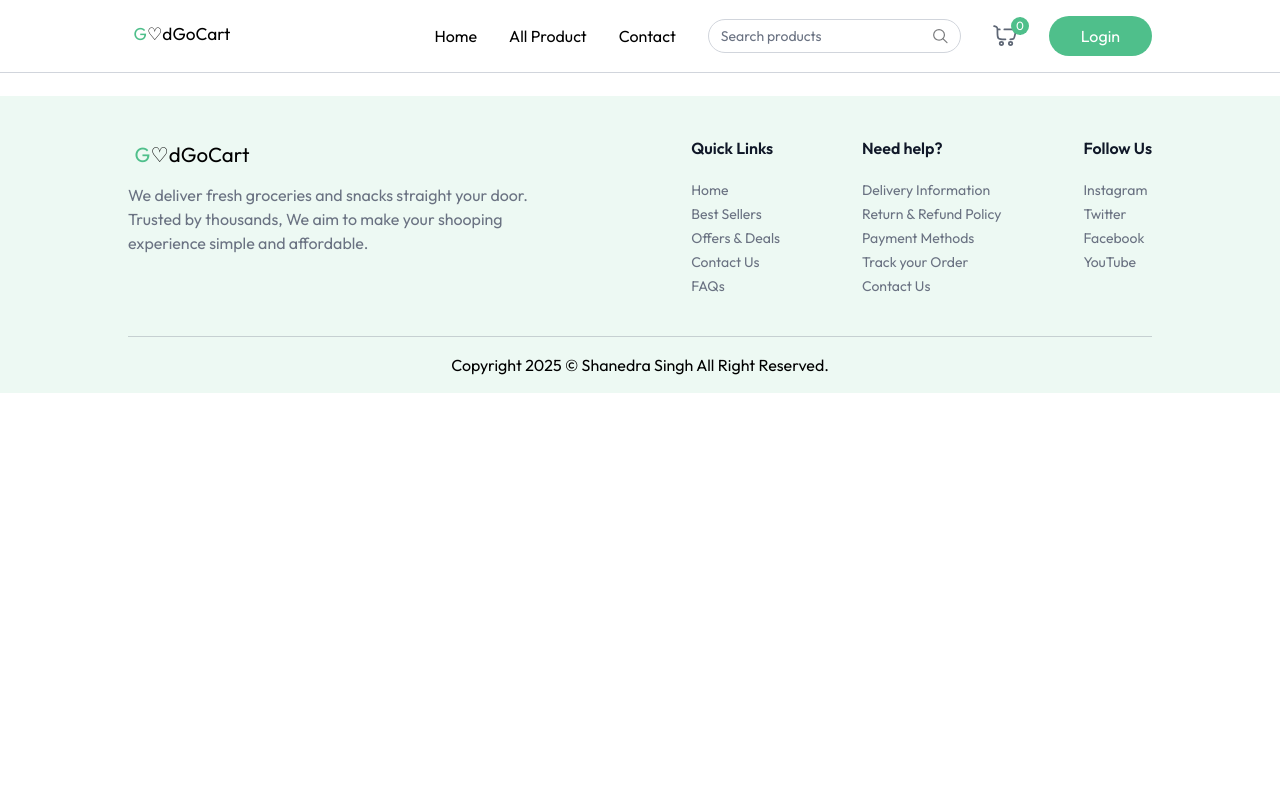
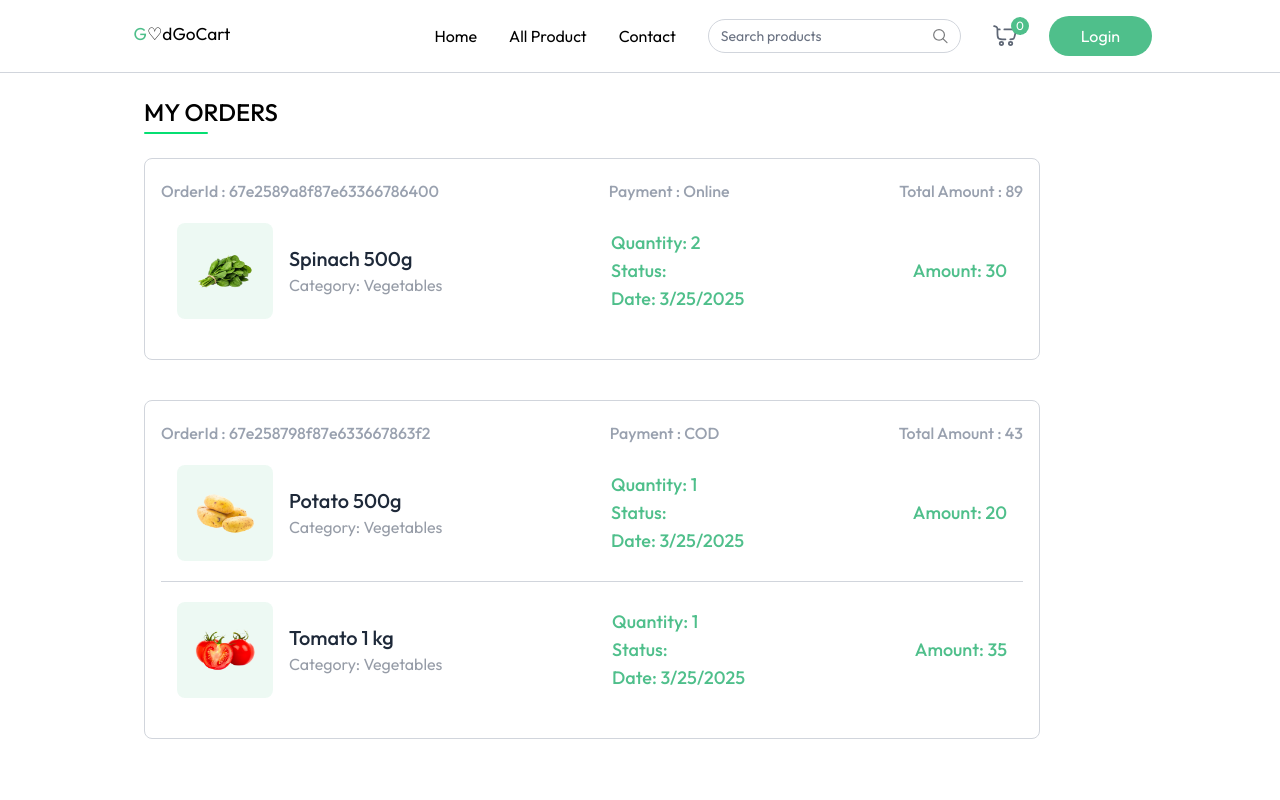
Before and after one commit to shanedrasingh05/gudgocart, a React (Vite) app in the folder client/: page /my-orders in a window 1280 px wide. Shown: the top 800 px of the page. Built offline with nearby package versions, Linux system fonts and the light colour scheme.

Commit message:
add file

```diff
--- a/client/src/App.jsx
+++ b/client/src/App.jsx
@@ -13,6 +13,7 @@ import ProductCategory from './pages/ProductCategory';
 import ProductDetails from './pages/ProductDetails';
 import Cart from './pages/Cart';
 import AddAddress from './pages/AddAddress';
+import MyOrders from './pages/MyOrders';
 const App = () => {
 
   const isSellerPath = useLocation().pathname.includes("seller");
@@ -39,6 +40,7 @@ const App = () => {
           <Route  path="/products/:category/:id" element={<ProductDetails />} />
           <Route  path="/cart" element={<Cart />} />
           <Route  path="/add-address" element={<AddAddress />} />
+          <Route  path="/my-orders" element={<MyOrders />} />
         </Routes>
       </div>
       {!isSellerPath && <Footer />}
--- a/client/src/components/ProductCard.jsx
+++ b/client/src/components/ProductCard.jsx
@@ -40,12 +40,12 @@ const ProductCard = ({ product }) => {
             <p>(4)</p>
           </div>
           <div className="flex items-end justify-between mt-3">
-            <p className="flex items-center gap-2 mr-2">
-              <span className="md:text-xl text-base font-medium text-primary">
-                {currency} ${product.offerPrice}
+            <p className="flex items-center flex-col mr-2">
+              <span className="md:text-xl text-base font-medium text-primary flex flex-row w-16">
+                {currency} {product.offerPrice}
               </span>
-              <span className="text-gray-500/60 md:text-sm text-xs line-through">
-                {currency} ${product.price}
+              <span className="text-gray-500/60 md:text-sm text-xs line-through flex flex-row w-16">
+                {currency} {product.price}
               </span>
             </p>
 
--- a/client/src/context/AppContext.jsx
+++ b/client/src/context/AppContext.jsx
@@ -56,6 +56,17 @@ export const AppContextProvider = ({ children }) => {
     toast.error("Removed from Cart");
   };
 
+   const removeFromProduct = (itemId) => {
+     let cartData = structuredClone(cartItems);
+     if (cartData[itemId]) {
+       cartData[itemId] -= 1;
+       if (cartData[itemId] === 0) {
+         delete cartData[itemId];
+       }
+     }
+     setCartItems(cartData);
+     toast.error("Removed from Cart");
+   };
   // Get cart item count
   const getCartCount = () => {
     let totalCount = 0;
@@ -101,6 +112,7 @@ export const AppContextProvider = ({ children }) => {
     setSearchQuery,
     getCartAmount,
     getCartCount,
+    removeFromProduct,
   };
 
   return <AppContext.Provider value={value}>{children}</AppContext.Provider>;
@@ -155,17 +167,17 @@ export const useAppContext = () => useContext(AppContext);
 //   };
 
 //   // Remove product from cart
-//   const removeFromProduct = (itemId) => {
-//     let cartData = structuredClone(cartItems);
-//     if (cartData[itemId]) {
-//       cartData[itemId] -= 1;
-//       if (cartData[itemId] === 0) {
-//         delete cartData[itemId];
-//       }
-//     }
-//     setCartItems(cartData);
-//     toast.error("Removed from Cart");
-//   };
+  // const removeFromProduct = (itemId) => {
+  //   let cartData = structuredClone(cartItems);
+  //   if (cartData[itemId]) {
+  //     cartData[itemId] -= 1;
+  //     if (cartData[itemId] === 0) {
+  //       delete cartData[itemId];
+  //     }
+  //   }
+  //   setCartItems(cartData);
+  //   toast.error("Removed from Cart");
+  // };
 
 // // get cart Item count
 
--- a/client/src/pages/MyOrders.jsx
+++ b/client/src/pages/MyOrders.jsx
@@ -1,12 +1,127 @@
-import React from "react";
+import React, { useState, useEffect } from "react";
+import { useAppContext } from "../context/AppContext";
+import { dummyOrders } from "../assets/assets";
 
 const MyOrders = () => {
-    return (
-        <div>
+  const [myOrders, SetMyOrders] = useState([]);
+  const { currency } = useAppContext();
+//   const currency = import.meta.env.VITE_CURRENCY;
 
-            </div>
+  const fetchMyOrders = async () => {
+    SetMyOrders(dummyOrders);
+  };
 
-    )
-}
+  useEffect(() => {
+    fetchMyOrders();
+  }, []);
+
+  return (
+    <div className="mt-24 pb-12 px-4">
+
+      <div className="mb-6">
+        <h2 className="text-2xl font-medium uppercase inline-block relative">
+          My Orders
+          <span className="block w-16 h-0.5 bg-green-400 mt-1 rounded-full"></span>
+        </h2>
+      </div>
+
+
+      {myOrders.map((order, index) => (
+        <div
+          key={index}
+          className="border border-gray-300 rounded-lg mb-10 p-4 py-5 max-w-4xl"
+        >
+          <p className="flex justify-between md:items-center text-gray-400 md:font-medium max-md:flex-col">
+            <span>OrderId : {order._id}</span>
+            <span>Payment : {order.paymentType}</span>
+            <span>
+              Total Amount : {currency}
+              {order.amount}
+            </span>
+          </p>
+
+
+            {order.items.map((item, index) => (
+                <div key={index}
+                className={`relative bg-white text-gray-500/70 ${order.items.length !== index + 1 && "border-b"}
+                border-gray-300 flex flex-col md:flex-row md:items-center justify-between p-4 py-5 md:gap-16 w-full max-w-4xl
+                `}>
+
+                    <div className="flex items-center mb-4 md:mb-0">
+                        <div className="bg-primary/10 p-4 rounded-lg">
+                            <img src={item.product.image[0]} alt="" className="w-16 h-16"/>
+                        </div>
+
+                            <div className="ml-4">
+                                <h2 className="text-xl font-medium text-gray-800">{item.product.name}</h2>
+                                <p>Category: {item.product.category}</p>
+                            </div>
+                         </div>
+
+
+                         <div className="text-primary text-lg font-medium">
+                            <p>Quantity: {item.quantity || "1"}</p>
+                            <p>Status: {item.status}</p>
+                            <p>Date: {new Date(order.createdAt).toLocaleDateString()}</p>
+
+                         </div>
+                         <p className="text-primary text-lg font-medium">
+                            Amount: {currency}{item.product.offerPrice * item.quantity}
+                         </p>
+                </div>
+            ))}
+
+
+        </div>
+      ))}
+    </div>
+  );
+};
 
 export default MyOrders;
+
+
+
+// import React, {useState, useEffect } from "react";
+// import { useAppContext } from "../context/AppContext";
+// import { dummyOrders } from "../assets/assets";
+
+// const MyOrders = () => {
+
+//     const [myOrders,SetMyOrders] = useState([])
+//     const {currency} = useAppContext();
+
+//     const fetchMyOrders = async () => {
+//         SetMyOrders(dummyOrders)
+//     }
+
+//     useEffect(() => {
+//         fetchMyOrders();
+//     }, [])
+
+//     return (
+//       <div className="mt-24 pb-12">
+//         <div className="flex flex-col items-start w-fit ">
+//           <p className="text-2xl font-medium uppercase mb-6 ">My Orders</p>
+//           <div className=" w-16 mb-6 h-0.5 bg-primary rounded-full"></div>
+//         </div>
+//         {myOrders.map((order, index) => (
+//           <div
+//             key={index}
+//             className="border border-gray-300 rounded-b-lg mb-10 p-4 py-5 max-w-4xl"
+//           >
+//             <p className="flex justify-between md:items-center text-gray-400 md:font-medium max-md:flex-col">
+//               <span>OrderId : {order._id}</span>
+//               <span>Payment : {order.paymentType}</span>
+//               <span>
+//                 Total Amount : {currency}
+//                 {order.amount}
+//               </span>
+//             </p>
+//           </div>
+//         ))}
+//       </div>
+//     );
+// }
+
+// export default MyOrders;
```
